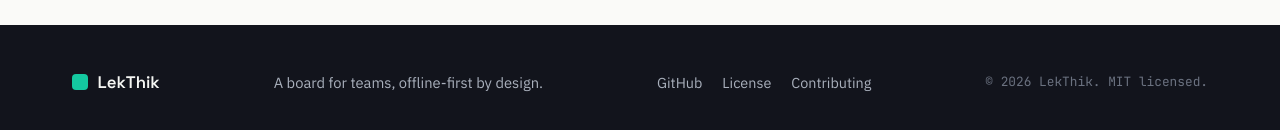
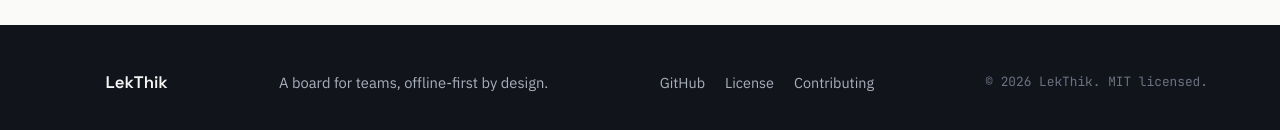
Before and after one commit to Etoile-Bleu/LekThik, a React (Vite) app in the folder frontend/: page / in a window 1280 px wide. Shown: the part 2577-2707 px from the top of the page. Built offline with nearby package versions, Linux system fonts and the light colour scheme; no server answers.

Commit message:
refactor(brand): drop the CSS drawn footer mark

```diff
--- a/frontend/src/ui/components/Footer.css
+++ b/frontend/src/ui/components/Footer.css
@@ -22,10 +22,9 @@
 }
 
 .footer__mark {
-  width: 16px;
-  height: 16px;
-  border-radius: 4px;
-  background: var(--color-accent);
+  width: 24px;
+  height: 24px;
+  flex-shrink: 0;
 }
 
 .footer__tagline {
```
